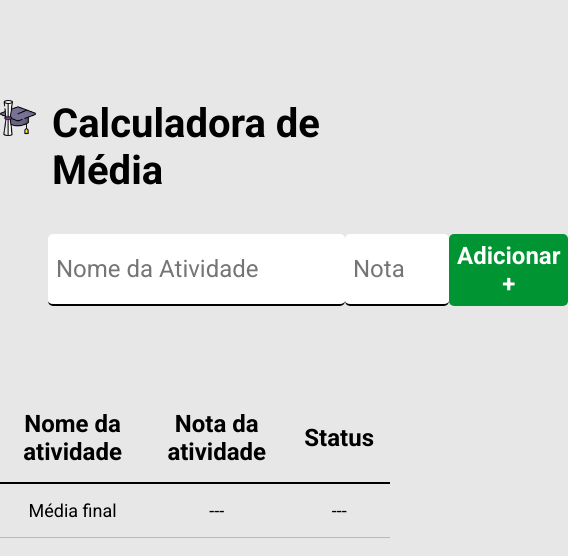
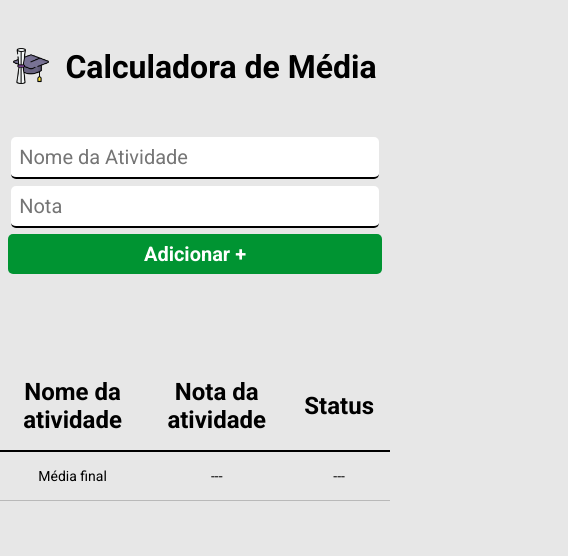
Before and after one commit to LorranFranklin/Calculadora-de-media, a plain HTML site: page index.html in a window 390 px wide. Shown: the whole page, 568 px wide, since content can reach past the window. Drawn offline with Linux system fonts and the light colour scheme.

Commit message:
adicionando responsividade para aparelho cllr de no minimo 380px

```diff
--- a/style.css
+++ b/style.css
@@ -105,3 +105,38 @@ table img {
 .reprovado {
   background-color: red;
 }
+
+@media (max-width: 390px) {
+  body {
+    padding-top: 2.5em;
+  }
+  header {
+    padding: 8px;
+  }
+  header h1 {
+    font-size: 32px;
+  }
+  form {
+    flex-direction: column;
+    padding: 0 .5rem;
+  }
+  form input {
+    margin: .2rem;
+    font-size: 20px;
+  }
+  form button {
+    margin-top: .2rem;
+    font-size: 20px;
+  }
+  p {
+    font-size: 18px;
+  }
+  table tr {
+
+    font-size: 14px;
+    padding: .5rem;
+  }
+  table td {
+    font-size: 14px;
+  }
+}
```
